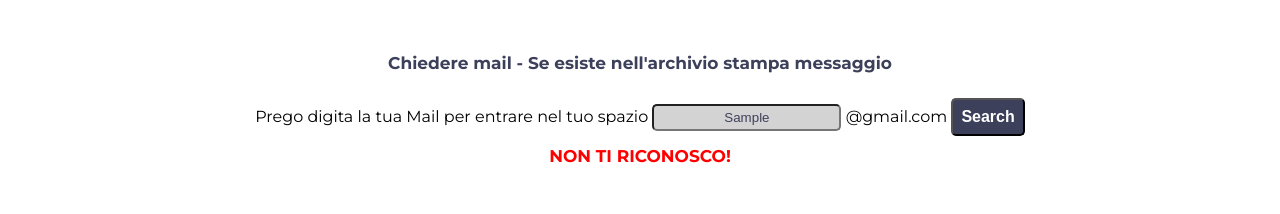
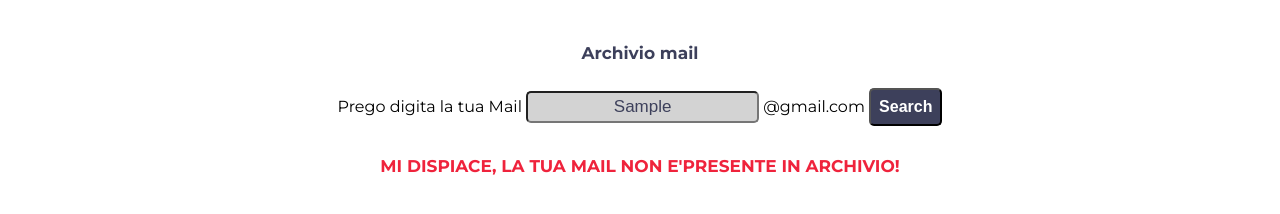
Before and after one commit to flavioalessandri/js-mail-dadi, a plain HTML site: page mail/index.html in a window 1280 px wide. Both pictures are taken after typing "Sample" into the empty fields and a click on the button "Search". Shown: the part 90-304 px from the top of the page. Drawn offline with Linux system fonts and the light colour scheme.

Commit message:
JS - modifica del nome delle variabili e commenti

```diff
--- a/mail/css/style.css
+++ b/mail/css/style.css
@@ -34,7 +34,8 @@ h2,h3{
 }
 
 h2#risultato{
-  color:red;
+  margin-top: 20px;
+  color:#ef233c;
 
 }
 
@@ -64,14 +65,14 @@ button{
 }
 
 button:hover{
-  font-size: 17px;
   background-color: #2a9d8f;
-  padding:9px 10px;
+  padding:8px 9px;
   border-radius: 5px;
   color:white;
 }
 
 input{
+  font-size: 17px;
   text-align: center;
   background-color: lightgrey;
   padding:4px;
--- a/mail/index.html
+++ b/mail/index.html
@@ -20,10 +20,10 @@
   </header>
   <main>
     <div class="container">
-      <h2>Chiedere mail - Se esiste nell'archivio stampa messaggio</h2>
+      <h2>Archivio mail</h2>
 
       <div class="form">
-        <label for="mail">Prego digita la tua Mail per entrare nel tuo spazio</label>
+        <label for="mail">Prego digita la tua Mail </label>
         <input id="mail" type="mail" name="" placeholder="es. filippo" value="">
         <label for="mail">@gmail.com</label>
         <button id="btn" type="button" name="button">Search</button>
--- a/mail/js/script.js
+++ b/mail/js/script.js
@@ -9,20 +9,21 @@ console.log(lista);
 //aggiungo un "ascoltatore" al click del mio bottone
 btn.addEventListener("click", function(){
 
-  var verify = false;   //variabile booleana di appoggio
+  var verifyMail = false;   //variabile booleana di appoggio
   var mail = document.getElementById("mail").value;
   console.log("hai digitato" , mail);
 
   for ( var i=0; lista.length > i ; i++) {
-    if(mail == lista[i]) {
-     verify = true;
-    } else{
-      document.getElementById("risultato").innerHTML = " NON TI RICONOSCO!";
+    var myMail = lista[i];
+    if(mail == myMail) {
+    verifyMail = true;
     }
   }
 
   // esco dal for e richiamo la variabile di appoggio
-  if (verify == true){
+  if (verifyMail == true){
   document.getElementById("risultato").innerHTML = mail + " BENVENUTO!";
+  } else{
+    document.getElementById("risultato").innerHTML = " MI DISPIACE, LA TUA MAIL NON E'PRESENTE IN ARCHIVIO!";
   }
-});
+}); //chiudo addEventListener di btn
```
